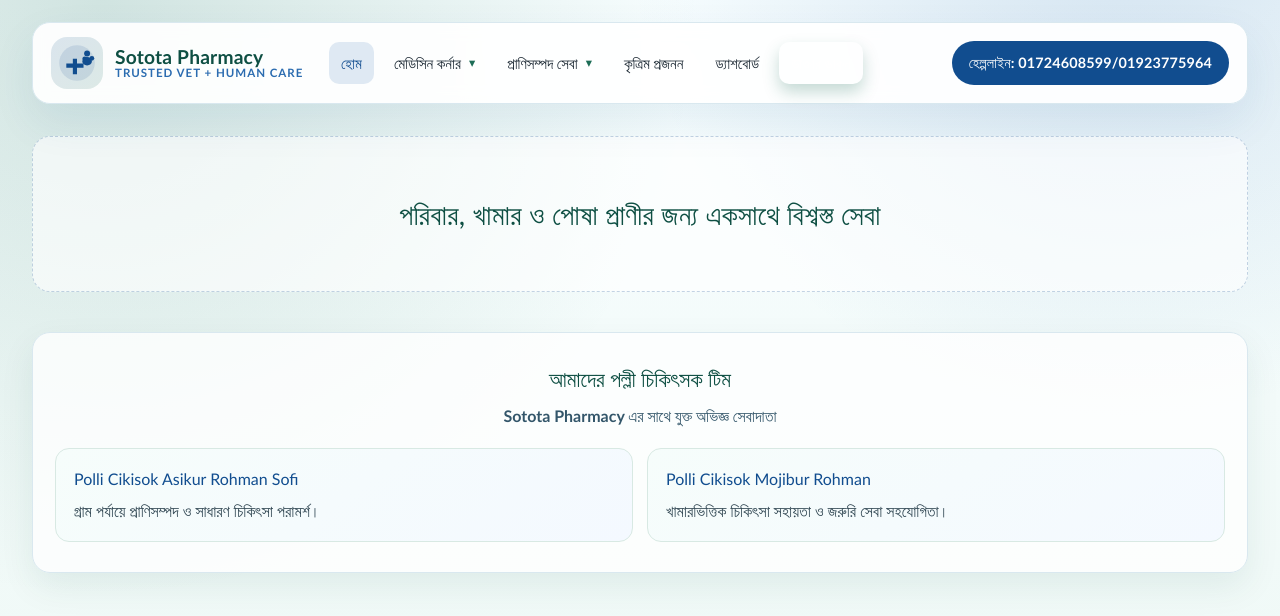
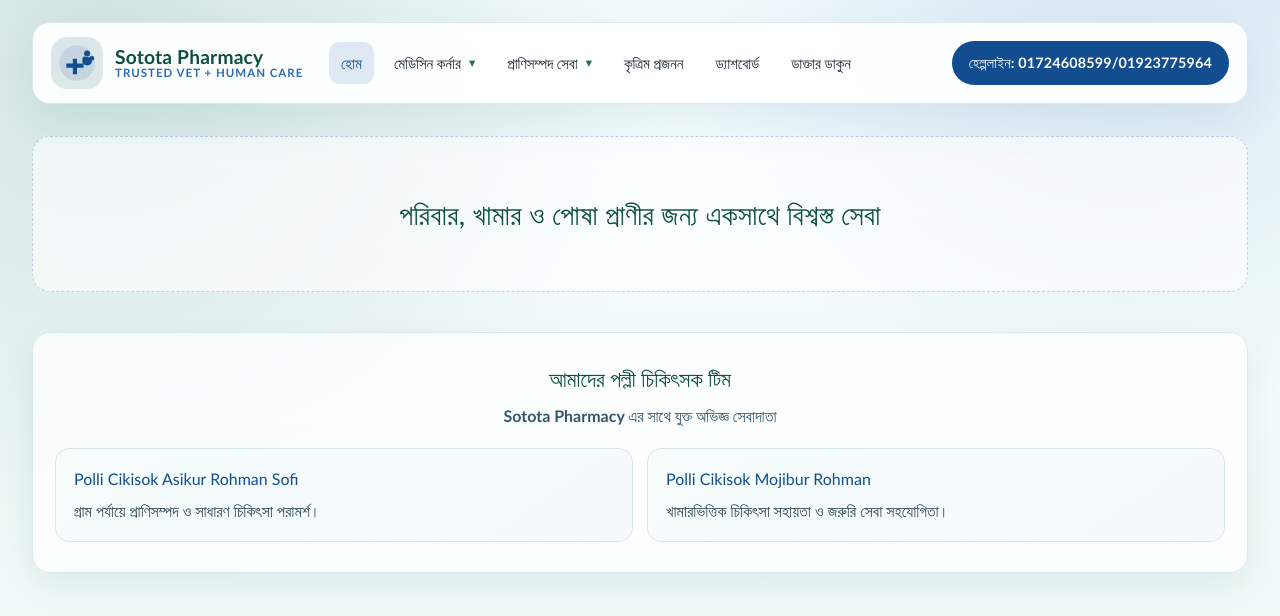
Before and after one commit to deluwarhoisn/my-Pharmacy, a React (Vite) app: page / in a window 1280 px wide. Shown: the top 616 px of the page. Built offline with nearby package versions, Linux system fonts and the light colour scheme.

Commit message:
fix: update class name for doctor request button for consistency

```diff
--- a/src/App.jsx
+++ b/src/App.jsx
@@ -73,7 +73,7 @@ function App() {
 
               <li><NavLink to="/breeding" onClick={closeMenu}>কৃত্রিম প্রজনন</NavLink></li>
               <li><NavLink to="/dashboard" onClick={closeMenu}>ড্যাশবোর্ড</NavLink></li>
-              <li><NavLink className="visit-btn" to="/doctor-request" onClick={closeMenu}>ডাক্তার ডাকুন</NavLink></li>
+              <li><NavLink className="btn" to="/doctor-request" onClick={closeMenu}>ডাক্তার ডাকুন</NavLink></li>
             </ul>
 
             <a className="call-btn" href="tel:01724608599" aria-label="Emergency helpline">
```
